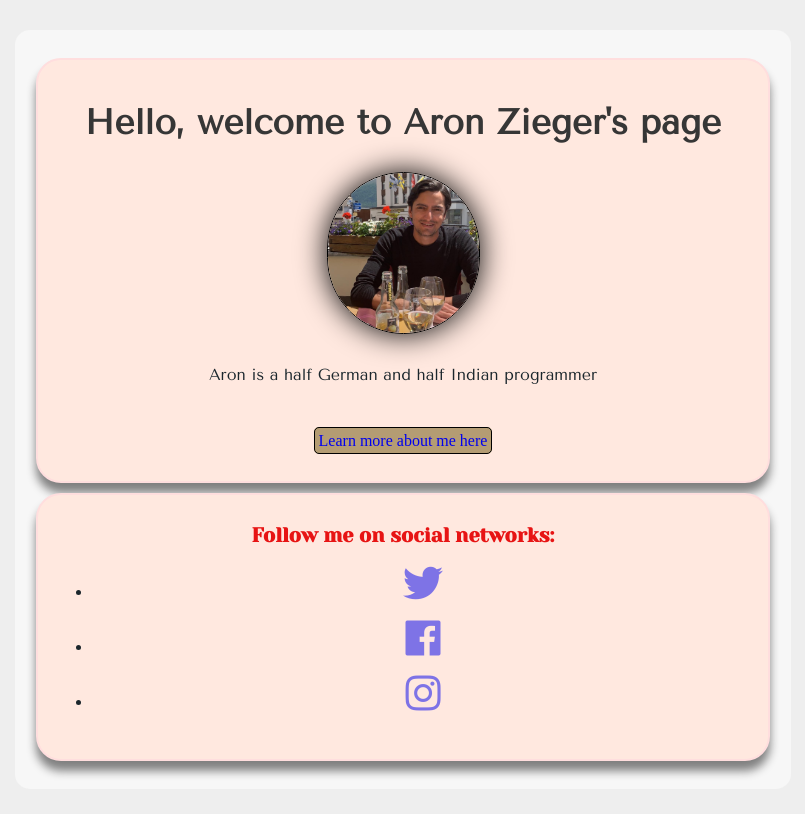
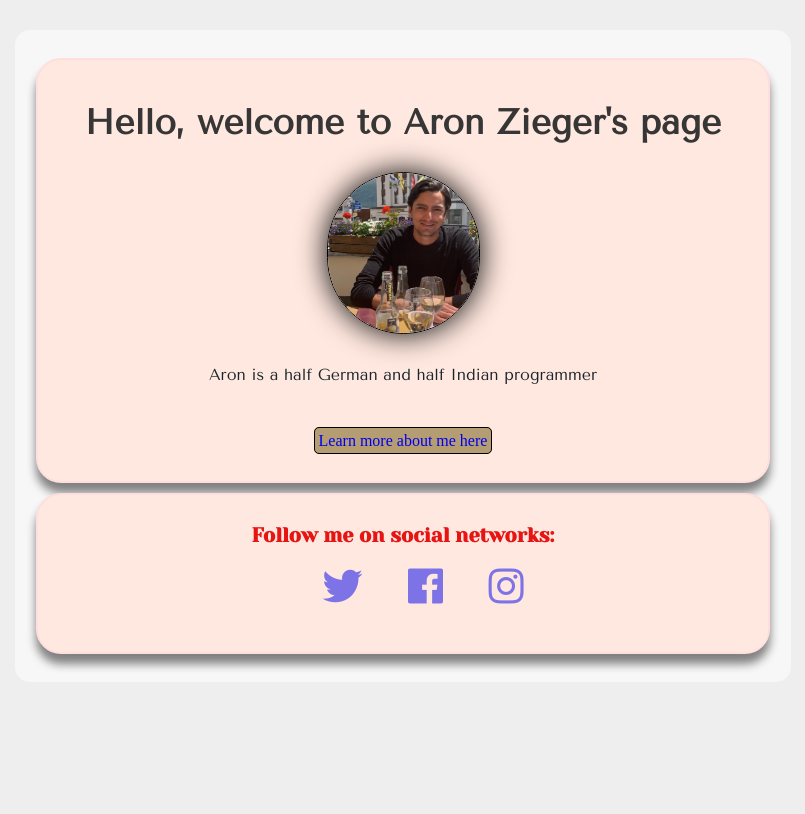
Before and after one commit to aronzieger/profile, a plain HTML site: page index.html in a window 1280 px wide. Shown: the whole page, without its empty margins (237-1042 px from the left). Drawn offline with nearby package versions, Linux system fonts and the light colour scheme; a web font is replaced by a local one.

Commit message:
fixed social buttons

```diff
--- a/style.css
+++ b/style.css
@@ -64,16 +64,19 @@ h2 {
   box-shadow: 0px 0px 30px black;
 }
 
-.icon-social a {
+.icon-social li {
+  display: inline-block;
+}
+
+.icon-social li a {
   font-size: 40px;
   opacity: 0.5;
-  display: inline-block;
   text-align: center;
   padding: 0px 20px;
   list-style: none;
 }
 
-.icon-social a:hover {
+.icon-social li a:hover {
   color: black;
 }
 
```
